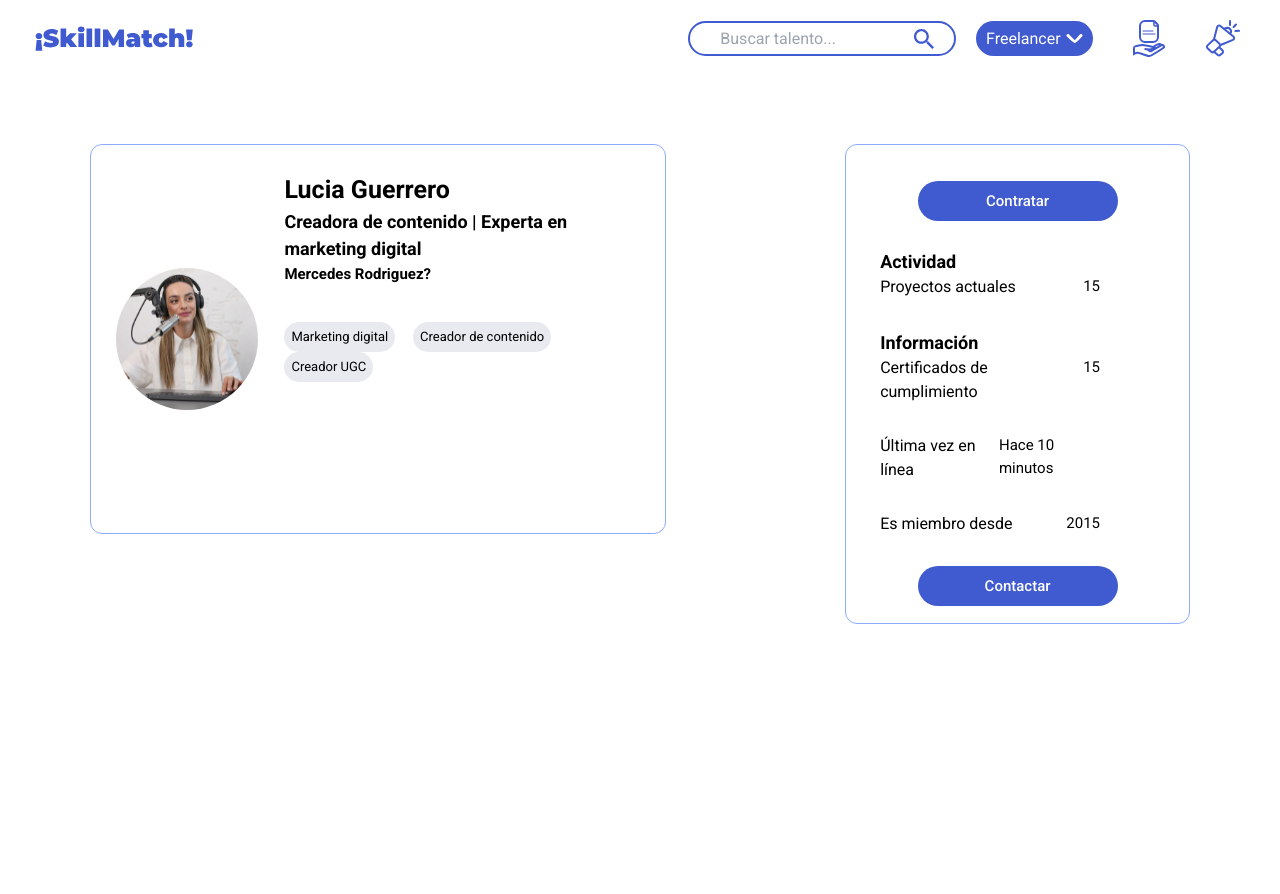
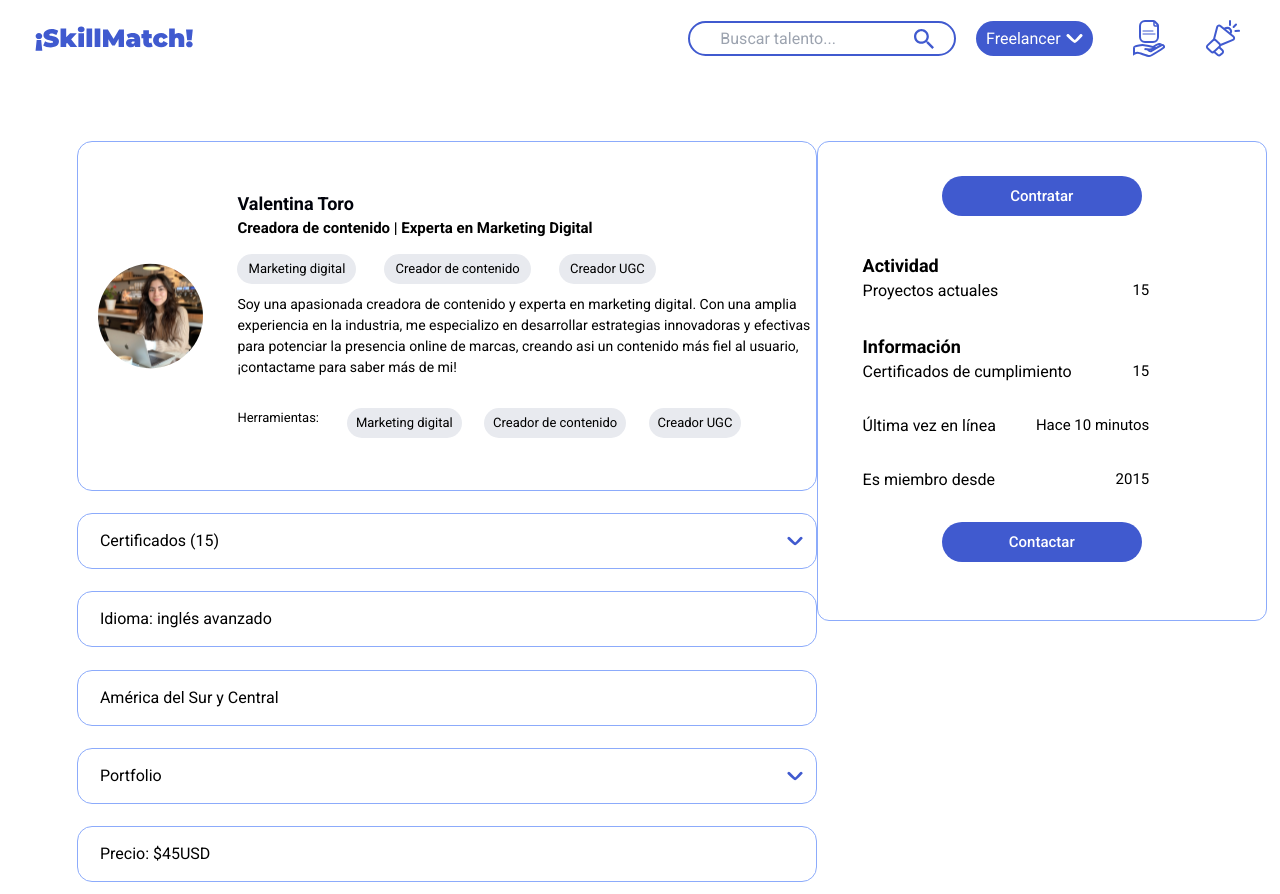
Before and after one commit to No-Country-simulation/s16-15-t-php-react, a React (Vite) app in the folder Frontend/: page /freelancerProfileView in a window 1280 px wide. Before the commit the page ends 800 px from the top, so only its background shows below. Built offline with nearby package versions, Linux system fonts and the light colour scheme.

Commit message:
freelancerProfileView done. Needs fix styles and apply endopoints

```diff
--- /dev/null
+++ b/Frontend/src/components/accordion/AccordionItemProfile.jsx
@@ -0,0 +1,45 @@
+import React, { useEffect, useRef, useState } from 'react';
+import PropTypes from 'prop-types';
+import styles from '../../styles/accordionItemProfile.module.css';
+import arrow from '../../assets/arrow.svg';
+
+function AccordionItemProfile({ question, clickable }) {
+  const [isOpen, setIsOpen] = useState(false);
+  const [maxHeight, setMaxHeight] = useState('0px');
+  const contentRef = useRef(null);
+
+  const toggleAccordion = () => {
+    if (clickable) {
+      setIsOpen(!isOpen);
+    }
+  };
+
+  useEffect(() => {
+    setMaxHeight(isOpen ? `${contentRef.current.scrollHeight}px` : '0px');
+  }, [isOpen]);
+
+  return (
+    <li className={`${styles.questionItem} ${isOpen ? styles.active : ''} ${clickable ? styles.clickable : ''}`} onClick={toggleAccordion}>
+      <div className={styles.questionTitle}>
+        {question}
+        {clickable && (
+          <img src={arrow} alt="arrow" className={`${styles.arrowIcon} ${isOpen ? styles.rotate : ''}`}/>
+        )}
+      </div>
+      <div
+        ref={contentRef}
+        style={{ maxHeight }}
+        className={`${styles.answer} ${isOpen ? styles.answerOpen : ''}`}
+      >
+        <p>Respuesta</p>
+      </div>
+    </li>
+  );
+}
+
+AccordionItemProfile.propTypes = {
+  question: PropTypes.string.isRequired,
+  clickable: PropTypes.bool.isRequired, // Propiedad booleana para determinar si es clickable
+};
+
+export default AccordionItemProfile;
--- a/Frontend/src/components/card/FreelancerCard.jsx
+++ b/Frontend/src/components/card/FreelancerCard.jsx
@@ -1,23 +1,25 @@
-import PropTypes from 'prop-types'
-import ButtonGrey from '../button/ButtonGrey'
-import styles from '../../styles/freelancerCard.module.css'
-import ButtonBg from '../button/ButtonBg'
+import PropTypes from 'prop-types';
+import ButtonGrey from '../button/ButtonGrey';
+import styles from '../../styles/freelancerCard.module.css';
+import ButtonBg from '../button/ButtonBg';
 
-const FreelancerCard = ({img, title, name, text, className}) => {
+const FreelancerCard = ({ img, title, name, text, className, showTools, showProfileButton }) => {
   return (
     <article className={`${styles.cardContainer} ${className.cardContainer}`}>
       <div className={`${styles.imgContainer} ${className.imgContainer}`}>
         <img src={img} alt='foto de perfil' className={`${styles.img} ${className.img}`} />
       </div>
-      <div>
+      <div className={`${styles.textDiv} ${className.textDiv}`}>
         <section className={`${styles.titleSection} ${className.titleSection}`}>
           <div>
               <h1 className={`${styles.title} ${className.title}`}>{title}</h1>
               <h3 className={`${styles.name} ${className.name}`}>{name}</h3>
           </div>
+          {showProfileButton && (
             <div className={`${styles.btnProfileContainer} ${className.btnProfileContainer}`}>
                 <ButtonBg text="Ver perfil"/>
             </div>
+          )}
         </section>
         <section className={`${styles.buttonSection} ${className.buttonSection}`}>
           <ButtonGrey
@@ -30,6 +32,19 @@ const FreelancerCard = ({img, title, name, text, className}) => {
         <section className={`${styles.textSection} ${className.textSection}`}>
           <p className={`${styles.text} ${className.text}`}>{text}</p>
         </section>
+        {showTools && (
+          <section className={styles.tools}>
+            <p className={styles.toolsText}>Herramientas:</p>
+            <div className={styles.toolsButtons}>
+              <ButtonGrey
+                text="Marketing digital"/>
+              <ButtonGrey
+                text="Creador de contenido"/>
+              <ButtonGrey
+                text="Creador UGC"/>
+            </div>
+          </section>
+        )}
       </div>
     </article>
   )
@@ -40,7 +55,7 @@ FreelancerCard.propTypes = {
   title: PropTypes.string,
   name: PropTypes.string,
   text: PropTypes.string,
-  className:  PropTypes.shape({
+  className: PropTypes.shape({
     cardContainer: PropTypes.string,
     imgContainer: PropTypes.string,
     img: PropTypes.string,
@@ -52,10 +67,14 @@ FreelancerCard.propTypes = {
     text: PropTypes.string,
     btnProfileContainer: PropTypes.string
   }),
+  showTools: PropTypes.bool,
+  showProfileButton: PropTypes.bool,
 }
 
 FreelancerCard.defaultProps = {
   className: {},
+  showTools: false,
+  showProfileButton: true,
 };
 
-export default FreelancerCard
+export default FreelancerCard;
--- a/Frontend/src/pages/FreelancerProfileViewPage.jsx
+++ b/Frontend/src/pages/FreelancerProfileViewPage.jsx
@@ -1,14 +1,37 @@
 import React, { useState } from 'react';
 import { Link } from 'react-router-dom';
 import styles from '../styles/freelancerProfileViewPage.module.css';
+import stylesProps from "../styles/freelancerCard2.module.css"
+import profilePic from "../assets/profilePic.svg"
 import CardProfile from '../components/card/CardProfile';
 import CardProfileInfo from '../components/card/CardProfileInfo';
+import FreelancerCard from "../components/card/FreelancerCard"
+import TextCarousel from "../components/carousel/TextCarousel"
+import AccordionItemProfile from "../components/accordion/AccordionItemProfile"
 
 const FreelancerProfileViewPage = () => {
+  const title = "Valentina Toro";
+  const name = "Creadora de contenido | Experta en Marketing Digital";
+  const text = "Soy una apasionada creadora de contenido y experta en marketing digital. Con una amplia experiencia en la industria, me especializo en desarrollar estrategias innovadoras y efectivas para potenciar la presencia online de marcas, creando asi un contenido más fiel al usuario, ¡contactame para saber más de mi!"
+
+
   return (
     <div className={styles.mainDiv}>
-        <CardProfile className={styles.card} />
+      <div className={styles.leftDiv}>
+        <FreelancerCard className={stylesProps} showTools={true} showProfileButton={false} img={profilePic} title={title} name={name} text={text} />
+          <section className={styles.FAQsSection}>
+            <ul className={styles.questionsList}>
+              <AccordionItemProfile clickable={true} question="Certificados (15)"/>
+              <AccordionItemProfile question="Idioma: inglés avanzado" />
+              <AccordionItemProfile question="América del Sur y Central" />
+              <AccordionItemProfile clickable={true} question="Portfolio" />
+              <AccordionItemProfile question="Precio: $45USD"/>
+            </ul>
+          </section>
+      </div>
+      <div className={styles.rightDiv}>
         <CardProfileInfo />
+      </div>
     </div>
   )
 }
--- /dev/null
+++ b/Frontend/src/styles/accordionItemProfile.module.css
@@ -0,0 +1,48 @@
+.questionItem {
+    padding: 15px 0;
+    border: 1px solid #8CABFB;
+    border-radius: 15px;
+    margin-top: 3%;
+  }
+
+  .questionItem:hover {
+    cursor: pointer;
+  }
+
+  .questionTitle {
+    display: flex;
+    justify-content: space-between;
+    width: 740px;
+    display: flex;
+    flex-direction: row;
+    align-items: center;
+    gap: 8px;
+    padding-left: 3%;
+  }
+
+  .answer {
+    max-height: 0;
+    overflow: hidden;
+    transition: max-height 0.3s ease, padding 0.3s ease;
+    padding-left: 30px;
+  }
+
+  .answerOpen {
+    max-height: 200px;
+    padding-top: 10px;
+  }
+
+  .arrowIcon {
+    width: 16px;
+    height: 16px;
+    transition: transform 0.3s ease;
+    margin-right: 2%;
+  }
+
+  .rotate {
+    transform: rotate(180deg);
+  }
+
+  .clickable .questionItem {
+    border: none;
+  }
--- a/Frontend/src/styles/cardProfileInfo.module.css
+++ b/Frontend/src/styles/cardProfileInfo.module.css
@@ -15,13 +15,11 @@ strong {
 .mainDiv {
     display: flex;
     justify-content: center;
-    margin: auto;
-    margin-top: 67px;
     height: 480px;
-    width: 27%;
+    width: 450px;
     border: 1px solid #8CABFB;
     border-radius: 12px;
-    padding-top: 2%;
+    padding-top: 5%;
     padding-bottom: 1%;
 }
 
--- a/Frontend/src/styles/freelancerCard.module.css
+++ b/Frontend/src/styles/freelancerCard.module.css
@@ -8,6 +8,21 @@
   border-radius: 15px;
   padding: 20px;
   margin-bottom: 15px;
+}
+
+.toolsText {
+  font-size: 13px;
+}
+
+.tools {
+  display: flex;
+  justify-content: space-between;
+
+}
+
+.toolsButtons {
+  width: 100%;
+  margin-left: 5%;
 }
 
 .titleSection{
--- /dev/null
+++ b/Frontend/src/styles/freelancerCard2.module.css
@@ -0,0 +1,21 @@
+.cardContainer {
+    border: 1px solid #8CABFB;
+    width: 740px;
+    height: 350px;
+    display: flex;
+    justify-content: space-between;
+    align-items: center;
+    border-radius: 15px;
+    padding: 20px;
+    margin-bottom: 15px;
+}
+
+.img {
+  width: 170px;
+  height: 170px;
+}
+
+.textDiv {
+    margin-left: 5%;
+    width: 80%;
+}
--- a/Frontend/src/styles/freelancerProfileViewPage.module.css
+++ b/Frontend/src/styles/freelancerProfileViewPage.module.css
@@ -1,8 +1,20 @@
 .mainDiv {
     display: flex;
     justify-content: space-around;
+    margin-left: 6%;
+    margin-top: 5%;
 }
 
-.card {
-    margin-left: 0;
+.leftDiv {
+    width: 65%;
+    margin-bottom: 1%;
 }
+
+.rightDiv {
+    width: 35%;
+    margin-right: 5%;
+}
+
+.questionsList {
+    width: 740px;
+}
```
Also changed, not shown: Frontend/src/components/accordion/AccordionItemFAQs.jsx (indentation only). Lines whose indentation alone changed are shown as unchanged.
